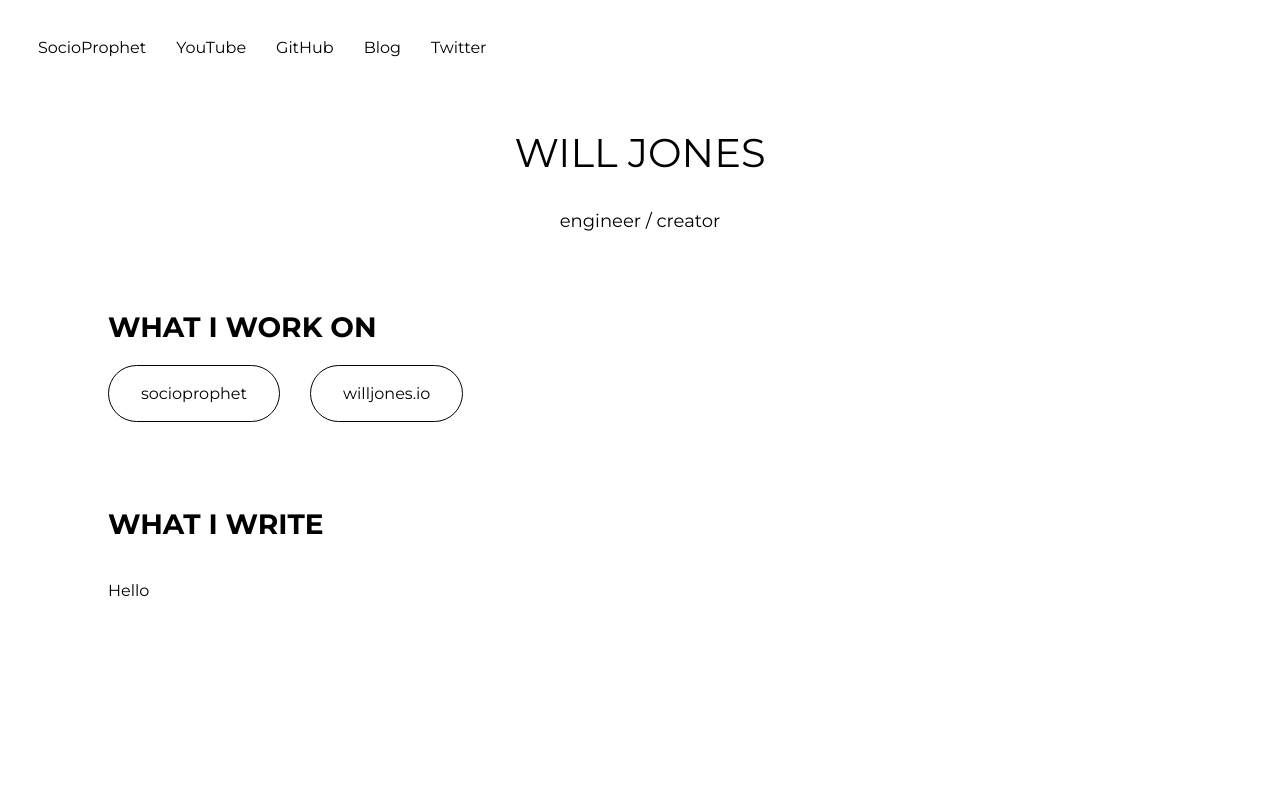
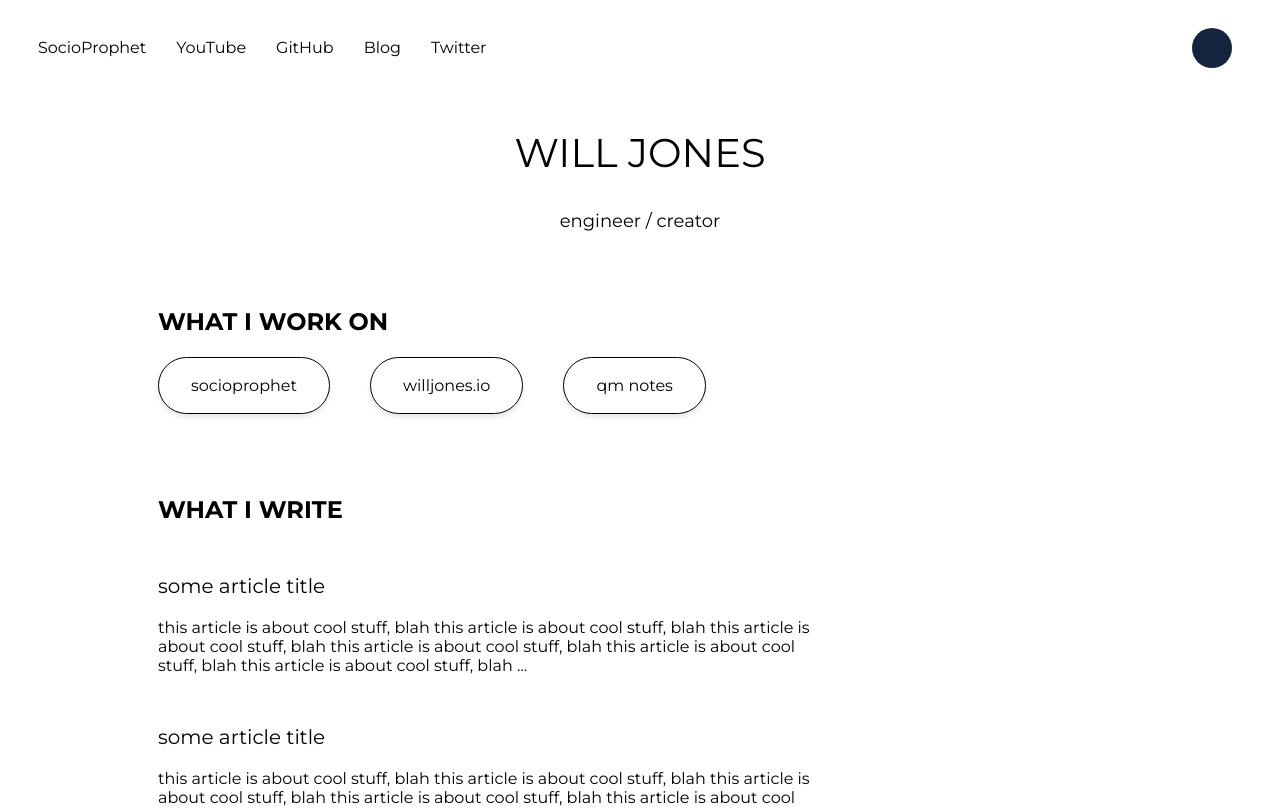
Before and after one commit to willdvlpr/willjonesio-v2, a Vue app: page / in a window 1280 px wide. Shown: the top 808 px of the page. Built offline with nearby package versions, Linux system fonts and the light colour scheme.

Commit message:
add article template

```diff
--- /dev/null
+++ b/src/components/ArticlePreview.vue
@@ -0,0 +1,33 @@
+<script setup></script>
+
+<template>
+  <article>
+    <div class="article-wrapper">
+      <h3>some article title</h3>
+      <p>
+        this article is about cool stuff, blah this article is about cool stuff, blah this article
+        is about cool stuff, blah this article is about cool stuff, blah this article is about cool
+        stuff, blah this article is about cool stuff, blah ...
+      </p>
+    </div>
+  </article>
+</template>
+
+<style scoped>
+article {
+  margin-top: 50px;
+}
+
+.article-wrapper {
+  width: 60%;
+}
+
+h3 {
+  font-size: 20px;
+  font-weight: normal;
+}
+
+p {
+  font-size: 16px;
+}
+</style>
--- a/src/components/BuildSection.vue
+++ b/src/components/BuildSection.vue
@@ -12,7 +12,7 @@ import NavLink from './ItemLink.vue';
 
 <style scoped>
 h2 {
-  font-size: 28px;
+  font-size: 24px;
   font-weight: bold;
 }
 
@@ -21,7 +21,7 @@ h2 {
 }
 
 .links-wrapper > * {
-  margin-left: 30px;
+  margin-left: 40px;
 }
 
 .links-wrapper > *:first-child {
--- a/src/components/ItemLink.vue
+++ b/src/components/ItemLink.vue
@@ -12,7 +12,8 @@ const isRoundStyle = computed(() => {
     return {
       border: '1px solid black',
       borderRadius: '50px',
-      padding: '18px 32px 18px 32px'
+      padding: '18px 32px 18px 32px',
+      boxShadow: '0px 3px 5px rgba(0, 0, 0, 0.1)'
     };
   } else {
     return {};
--- a/src/components/PageHeader.vue
+++ b/src/components/PageHeader.vue
@@ -1,13 +1,15 @@
 <script setup>
 import NavLink from './ItemLink.vue';
+import ProfileAvatar from './ProfileAvatar.vue';
 import { navItems } from '../constants/links';
 </script>
 
 <template>
   <header>
-    <div class="wrapper">
+    <nav>
       <NavLink v-for="navItem in navItems" :key="navItem.label" v-bind="navItem" />
-    </div>
+      <div class="avatar-wrapper"><ProfileAvatar /></div>
+    </nav>
   </header>
 </template>
 
@@ -17,12 +19,19 @@ header {
   width: 100%;
 }
 
-.wrapper {
+nav {
+  display: flex;
   padding-right: 40px;
   line-height: 80px;
 }
 
-.wrapper > * {
+nav > * {
   margin-left: 30px;
 }
+
+.avatar-wrapper {
+  display: flex;
+  margin-left: auto;
+  align-items: center;
+}
 </style>
--- /dev/null
+++ b/src/components/ProfileAvatar.vue
@@ -0,0 +1,12 @@
+<script setup></script>
+
+<template><div></div></template>
+
+<style scoped>
+div {
+  width: 40px;
+  height: 40px;
+  background-color: #15253f;
+  border-radius: 50%;
+}
+</style>
--- a/src/components/WriteSection.vue
+++ b/src/components/WriteSection.vue
@@ -1,25 +1,27 @@
-<script setup></script>
+<script setup>
+import ArticlePreview from './ArticlePreview.vue';
+</script>
 
 <template>
   <h2>WHAT I WRITE</h2>
-  <div class="links-wrapper">Hello</div>
+  <ArticlePreview />
+  <ArticlePreview />
+  <div class="overlay"><ArticlePreview /></div>
+  <div class="read-more">read more</div>
 </template>
 
 <style scoped>
 h2 {
-  font-size: 28px;
+  font-size: 24px;
   font-weight: bold;
 }
 
-.links-wrapper {
-  margin-top: 40px;
+.overlay {
+  opacity: 0.4;
 }
 
-.links-wrapper > * {
-  margin-left: 30px;
-}
-
-.links-wrapper > *:first-child {
-  margin-left: 0;
+.read-more {
+  font-size: 16px;
+  margin-left: 330px;
 }
 </style>
--- a/src/constants/links.js
+++ b/src/constants/links.js
@@ -18,5 +18,11 @@ export const projectItems = [
     href: 'https://github.com/willdvlpr/willjonesio-v2',
     isExternal: true,
     isRounded: true
+  },
+  {
+    label: 'qm notes',
+    href: 'https://github.com/willdvlpr/QM-notes',
+    isExternal: true,
+    isRounded: true
   }
 ];
--- a/src/views/HomeView.vue
+++ b/src/views/HomeView.vue
@@ -30,13 +30,13 @@ main {
 }
 
 .second-section {
-  padding-left: 100px;
+  padding-left: 150px;
   margin-top: 40px;
   height: auto;
 }
 
 .third-section {
-  padding-left: 100px;
+  padding-left: 150px;
   margin-top: 80px;
   height: auto;
 }
```
